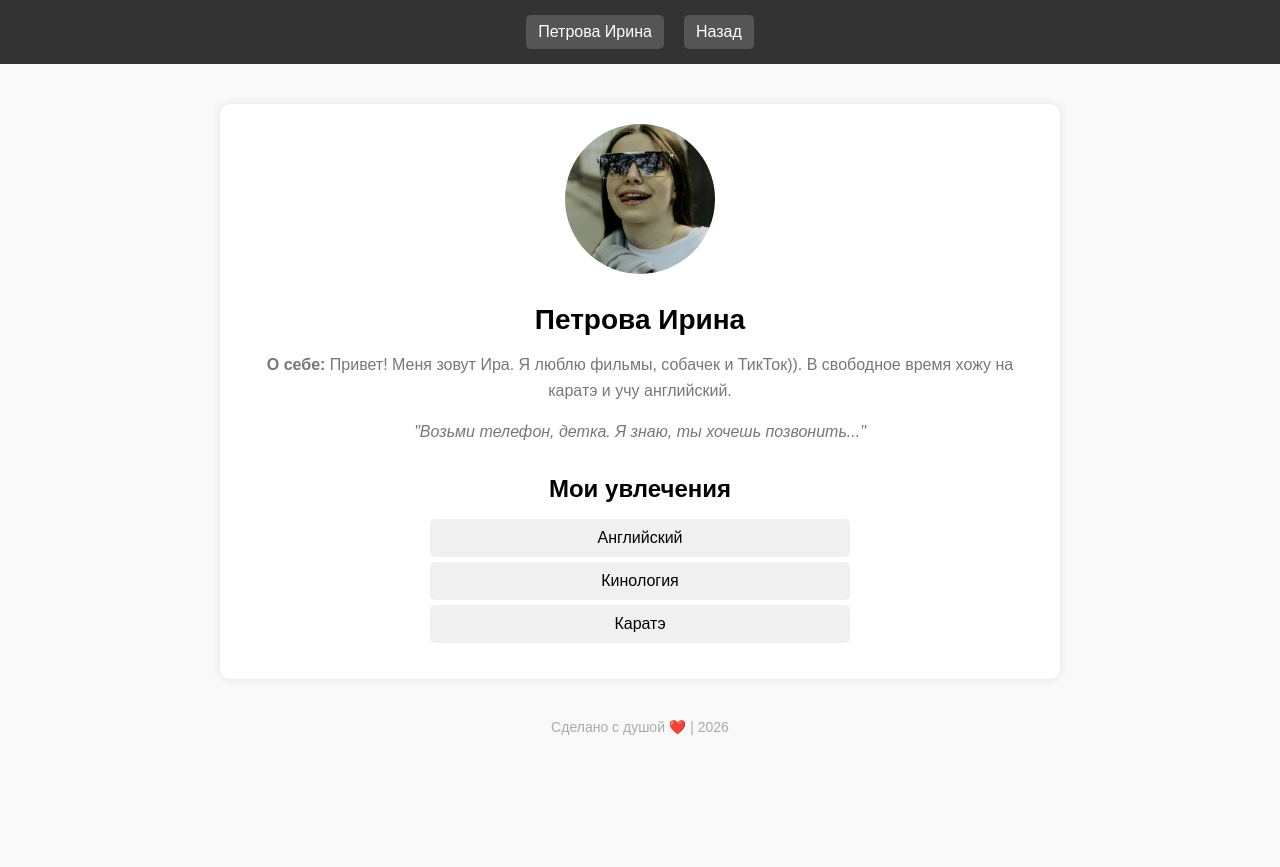
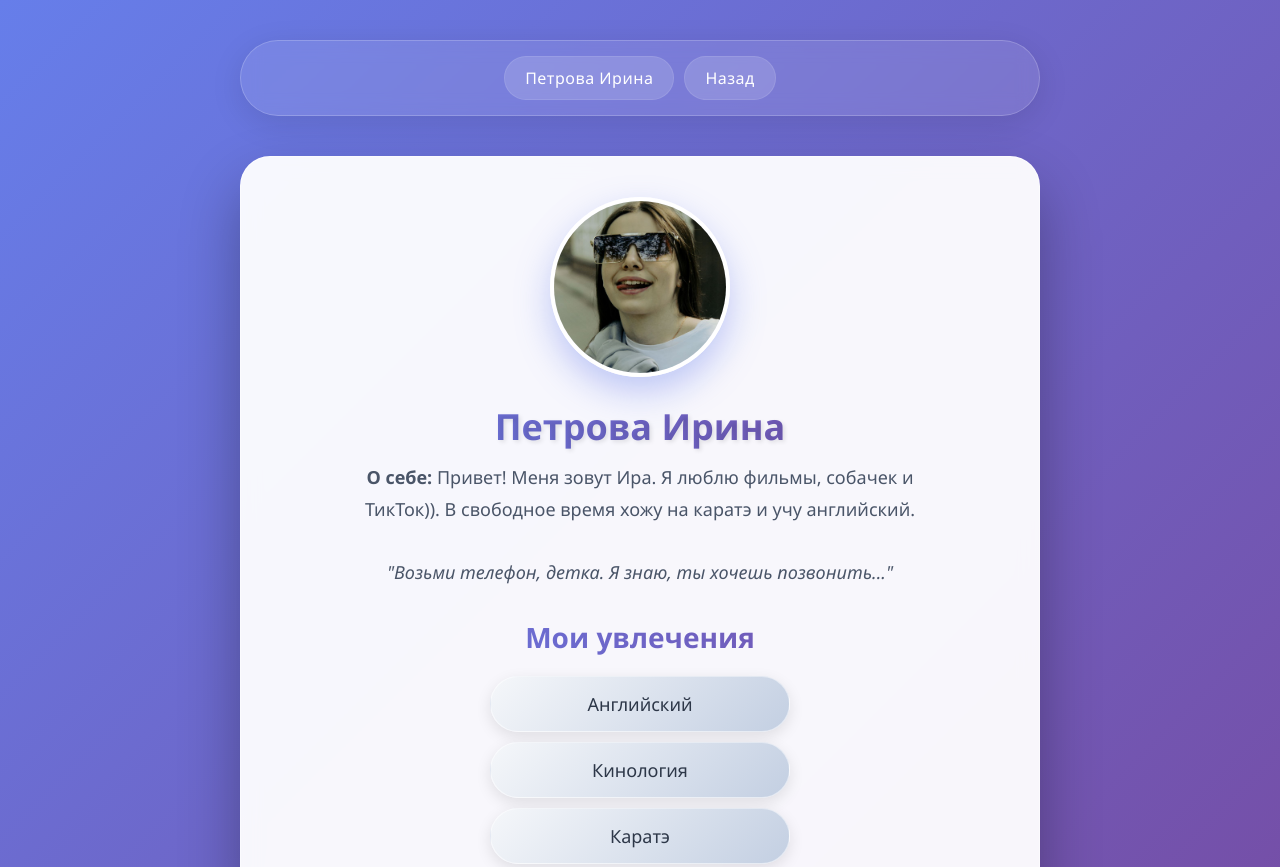
Before and after one commit to Irriska-creator/my_test, a plain HTML site: page petrova/petrova.html in a window 1280 px wide. Shown: the top 867 px of the page. Before the commit the page ends 800 px from the top, so only its background shows below. Drawn offline with Linux system fonts and the light colour scheme.

Commit message:
Petrova: New design

```diff
--- a/petrova/style.css
+++ b/petrova/style.css
@@ -1,85 +1,137 @@
-body {
-  font-family: Arial, sans-serif;
+* {
   margin: 0;
   padding: 0;
-  background-color: #f9f9f9;
+  box-sizing: border-box;
+  transition: all 0.3s ease;
+}
+
+body {
+  font-family: 'Poppins', 'Segoe UI', sans-serif;
+  background: linear-gradient(135deg, #667eea 0%, #764ba2 100%);
+  min-height: 100vh;
+  padding: 20px;
 }
 
 header {
-  background-color: #333;
-  padding: 10px;
+  background: rgba(255, 255, 255, 0.1);
+  backdrop-filter: blur(10px);
+  padding: 15px;
+  border-radius: 50px;
+  margin: 20px auto;
+  max-width: 800px;
   display: flex;
   justify-content: center;
   flex-wrap: wrap;
+  gap: 10px;
+  box-shadow: 0 8px 32px rgba(0,0,0,0.1);
+  border: 1px solid rgba(255,255,255,0.2);
 }
 
 header a {
   color: white;
   text-decoration: none;
-  margin: 5px 10px;
-  padding: 8px 12px;
-  background-color: #555;
-  border-radius: 5px;
-  transition: background-color 0.3s;
+  padding: 10px 20px;
+  border-radius: 30px;
+  background: rgba(255,255,255,0.15);
+  border: 1px solid rgba(255,255,255,0.1);
+  font-weight: 500;
+  letter-spacing: 0.5px;
 }
 
 header a:hover {
-  background-color: #777;
+  background: white;
+  color: #667eea;
+  transform: translateY(-2px);
+  box-shadow: 0 10px 25px rgba(0,0,0,0.2);
 }
 
 .profile {
   max-width: 800px;
   margin: 40px auto;
-  background: white;
-  padding: 20px;
-  box-shadow: 0 0 10px rgba(0,0,0,0.1);
-  border-radius: 10px;
+  background: rgba(255, 255, 255, 0.95);
+  backdrop-filter: blur(10px);
+  padding: 40px;
+  border-radius: 30px;
+  box-shadow: 0 30px 60px rgba(0,0,0,0.3);
   text-align: center;
+  border: 1px solid rgba(255,255,255,0.5);
 }
 
 .profile img {
-  width: 150px;
-  height: 150px;
+  width: 180px;
+  height: 180px;
+  border-radius: 50%;
   object-fit: cover;
-  border-radius: 50%;
-  margin-bottom: 20px;
+  border: 4px solid white;
+  box-shadow: 0 15px 35px rgba(102, 126, 234, 0.4);
+  margin-bottom: 25px;
+}
+
+.profile img:hover {
+  transform: scale(1.05) rotate(5deg);
+  box-shadow: 0 20px 40px rgba(102, 126, 234, 0.6);
 }
 
 .profile h1 {
-  margin: 10px 0;
-  font-size: 28px;
+  background: linear-gradient(45deg, #667eea, #764ba2);
+  -webkit-background-clip: text;
+  -webkit-text-fill-color: transparent;
+  font-size: 36px;
+  margin-bottom: 10px;
+  text-shadow: 2px 2px 4px rgba(0,0,0,0.1);
 }
 
 .profile p {
-  color: #777;
-  line-height: 1.6;
-}
-
-.hobbies {
-  margin-top: 30px;
+  color: #4a5568;
+  font-size: 18px;
+  line-height: 1.8;
+  max-width: 600px;
+  margin: 0 auto 30px;
 }
 
 .hobbies h2 {
-  font-size: 24px;
-  margin-bottom: 15px;
+  font-size: 28px;
+  background: linear-gradient(45deg, #667eea, #764ba2);
+  -webkit-background-clip: text;
+  -webkit-text-fill-color: transparent;
+  margin-bottom: 20px;
 }
 
 .hobbies ul {
   list-style: none;
   padding: 0;
+  display: flex;
+  flex-direction: column;
+  gap: 10px;
 }
 
 .hobbies ul li {
-  background-color: #f0f0f0;
-  margin: 5px auto;
-  padding: 10px;
-  max-width: 400px;
-  border-radius: 5px;
+  background: linear-gradient(135deg, #f5f7fa 0%, #c3cfe2 100%);
+  padding: 15px 25px;
+  margin: 0 auto;
+  width: fit-content;
+  min-width: 300px;
+  border-radius: 50px;
+  font-size: 18px;
+  font-weight: 500;
+  color: #2d3748;
+  box-shadow: 0 5px 15px rgba(0,0,0,0.1);
+  border: 1px solid rgba(255,255,255,0.5);
+}
+
+.hobbies ul li:hover {
+  background: linear-gradient(45deg, #667eea, #764ba2);
+  color: white;
+  transform: translateX(10px) scale(1.05);
+  box-shadow: 0 15px 30px rgba(102, 126, 234, 0.5);
 }
 
 footer {
   text-align: center;
-  margin: 40px 0;
-  color: #aaa;
-  font-size: 14px;
+  margin: 40px auto;
+  color: rgba(255,255,255,0.9);
+  font-size: 16px;
+  max-width: 800px;
+  padding: 20px;
+  border-top: 1px solid rgba(255,255,255,0.2);
 }
```
